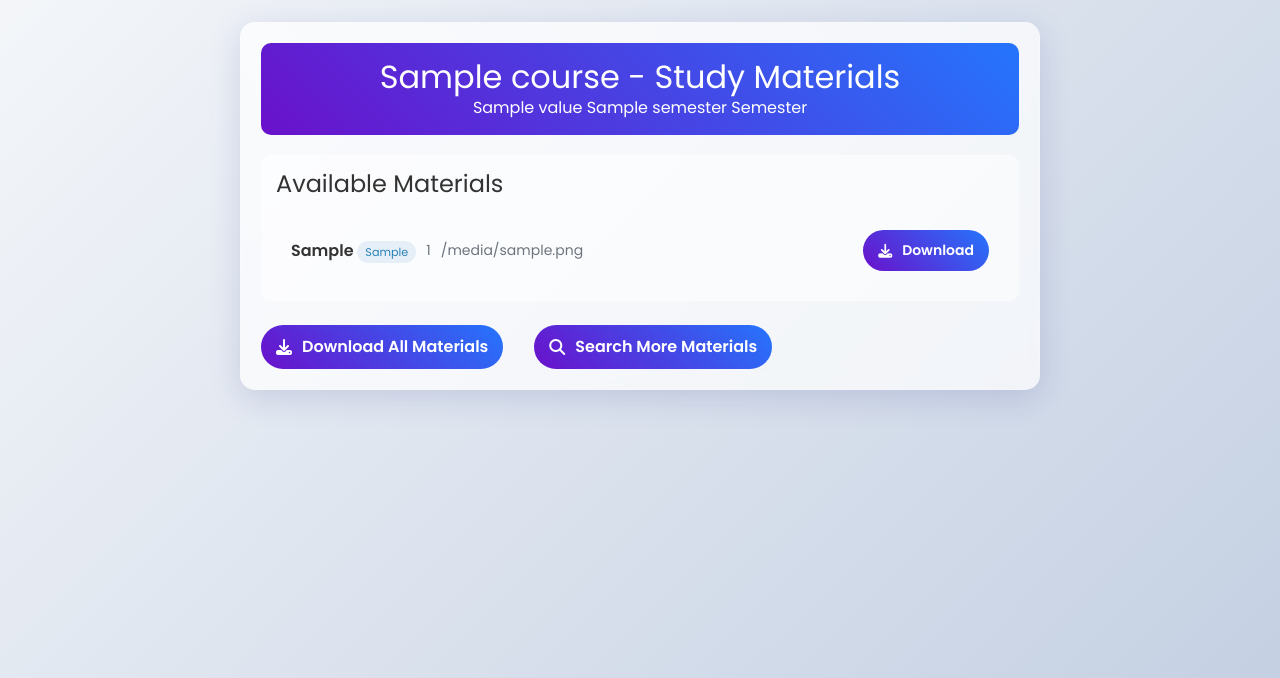
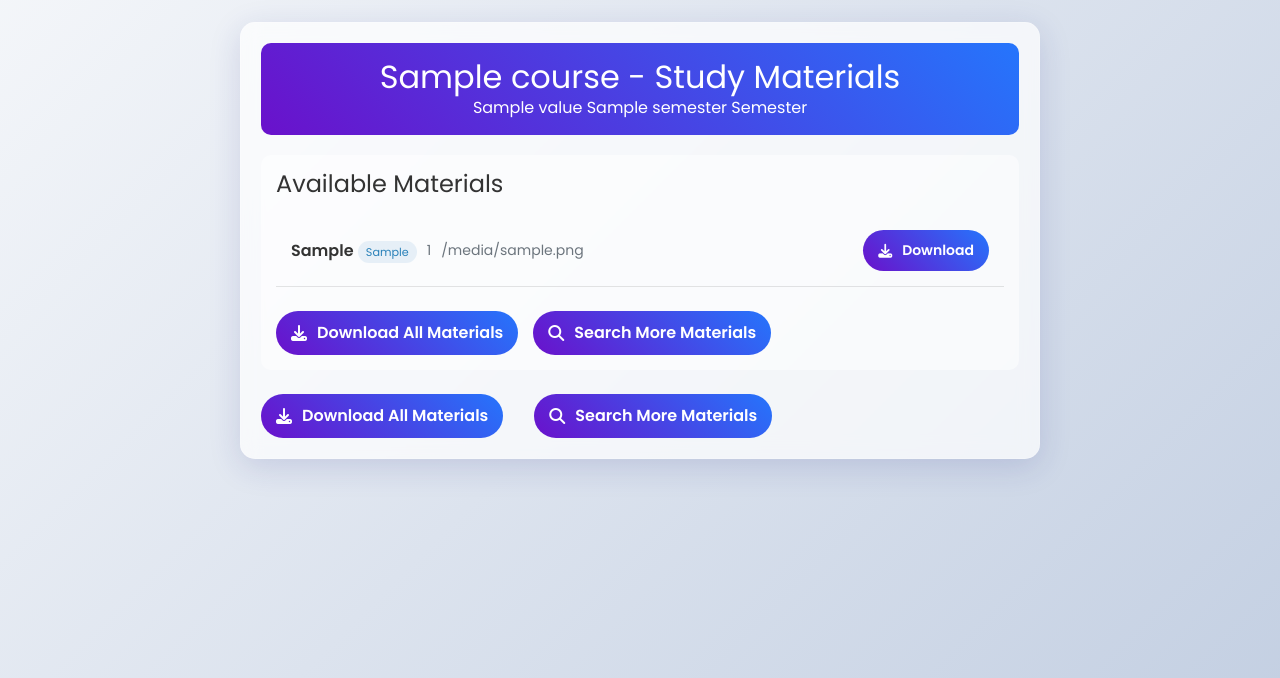
Before and after one commit to openaixander/past_q, a Django app: template faculty/templates/faculty/download_study_materials.html in a window 1280 px wide. Shown: the part 66-744 px from the top of the page. Run offline with Django 4.2, Linux system fonts and the light colour scheme; the template is opened without the code that fills it: most values are stand-ins (such as "Sample title", 1, 10 or a date in 2020); some libraries are stand-ins or nearby versions.

Commit message:
Update download_study_materials.html

```diff
--- a/faculty/templates/faculty/download_study_materials.html
+++ b/faculty/templates/faculty/download_study_materials.html
@@ -160,33 +160,33 @@ Download Study Materials - {{ material.course.name }}
                     <div class="material-details">
                         <div class="material-info">
                             <div>
-                                <strong>
-                                    {% if study_materials|length > 1 %}
-                                        {% if forloop.first %}
-                                            {{ study_material.get_material_type_display }}
-                                        {% else %}
-                                            {{ study_material.get_material_type_display }} {{ forloop.counter }}
-                                        {% endif %}
-                                    {% else %}
-                                        {{ study_material.get_material_type_display }}
-                                    {% endif %}
-                                </strong>
+                                <strong>{{ study_material.get_material_type_display }}</strong>
                                 <span class="file-badge ml-2">{{ study_material.material_type }}</span>
                             </div>
                             <div class="file-info">
-                             <small class="text-muted mr-2">
-                                {{ study_material.formatted_size }}
-                            </small>
-                            <small class="text-muted file-name">
-                                {{ study_material.original_filename }}
-                            </small>
+                                <small class="text-muted mr-2">
+                                    {{ study_material.formatted_size }}
+                                </small>
+                                <small class="text-muted file-name">
+                                    {{ study_material.original_filename|default:"File" }}
+                                </small>
                             </div>
                         </div>
                     </div>
                     <a href="{% url 'faculty:download_file' study_material.pk %}"
-                       class="btn btn-sm btn-custom"
-                       download>
+                       class="btn btn-sm btn-custom download-btn"
+                       data-material-id="{{ study_material.pk }}">
                         <i class="fas fa-download"></i> Download
+                    </a>
+                </div>
+
+                <div class="download-buttons text-center mt-4">
+                    <a href="{% url 'faculty:download_multiple_files' material.pk %}"
+                       class="btn btn-custom download-all-btn">
+                        <i class="fas fa-download"></i> Download All Materials
+                    </a>
+                    <a href="{% url 'faculty:download_materials' %}" class="btn btn-custom">
+                        <i class="fas fa-search"></i> Search More Materials
                     </a>
                 </div>
                 {% empty %}
@@ -208,4 +208,80 @@ Download Study Materials - {{ material.course.name }}
 </div>
 
 <script src="https://cdn.jsdelivr.net/npm/bootstrap@5.1.3/dist/js/bootstrap.bundle.min.js"></script>
+<script>
+document.addEventListener('DOMContentLoaded', function() {
+    // Single file download
+    document.querySelectorAll('.download-btn').forEach(button => {
+        button.addEventListener('click', function(e) {
+            e.preventDefault();
+            const url = this.href;
+            const originalText = this.innerHTML;
+
+            this.innerHTML = '<i class="fas fa-spinner fa-spin"></i> Downloading...';
+            this.disabled = true;
+
+            fetch(url)
+                .then(response => {
+                    if (!response.ok) throw new Error('Download failed');
+                    return response.blob();
+                })
+                .then(blob => {
+                    const url = window.URL.createObjectURL(blob);
+                    const a = document.createElement('a');
+                    a.style.display = 'none';
+                    a.href = url;
+                    a.download = '';  // Let the server decide filename
+                    document.body.appendChild(a);
+                    a.click();
+                    window.URL.revokeObjectURL(url);
+                })
+                .catch(error => {
+                    console.error('Download error:', error);
+                    alert('Download failed. Please try again.');
+                })
+                .finally(() => {
+                    this.innerHTML = originalText;
+                    this.disabled = false;
+                });
+        });
+    });
+
+    // Multiple files download
+    const downloadAllBtn = document.querySelector('.download-all-btn');
+    if (downloadAllBtn) {
+        downloadAllBtn.addEventListener('click', function(e) {
+            e.preventDefault();
+            const url = this.href;
+            const originalText = this.innerHTML;
+
+            this.innerHTML = '<i class="fas fa-spinner fa-spin"></i> Preparing Download...';
+            this.disabled = true;
+
+            fetch(url)
+                .then(response => {
+                    if (!response.ok) throw new Error('Download failed');
+                    return response.blob();
+                })
+                .then(blob => {
+                    const url = window.URL.createObjectURL(blob);
+                    const a = document.createElement('a');
+                    a.style.display = 'none';
+                    a.href = url;
+                    a.download = '';  // Let the server decide filename
+                    document.body.appendChild(a);
+                    a.click();
+                    window.URL.revokeObjectURL(url);
+                })
+                .catch(error => {
+                    console.error('Download error:', error);
+                    alert('Download failed. Please try again.');
+                })
+                .finally(() => {
+                    this.innerHTML = originalText;
+                    this.disabled = false;
+                });
+        });
+    }
+});
+</script>
 {% endblock content %}
```
